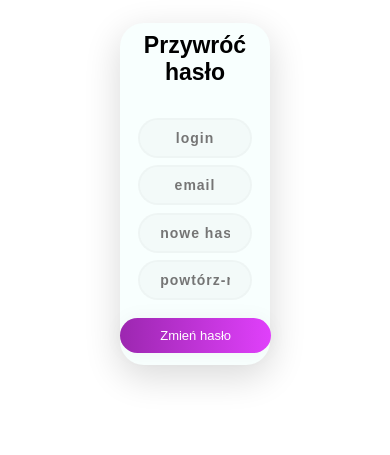
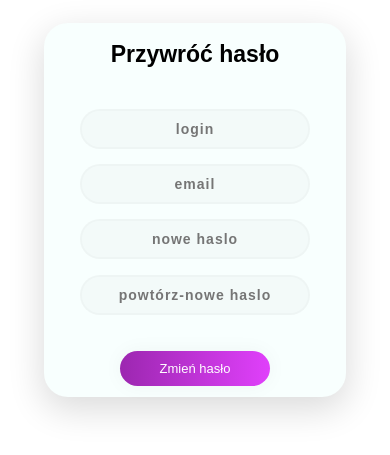
Before and after one commit to Imgish/Imgish, a PHP site: page /zapomnialeshasla.php in a window 390 px wide. Shown: the top 455 px of the page. Run offline with PHP 8.4, Linux system fonts and the light colour scheme.

Commit message:
Update PasswordChange.css

```diff
--- a/Strona/css/PasswordChange.css
+++ b/Strona/css/PasswordChange.css
@@ -105,3 +105,9 @@
     text-align: center;
     margin-top: 5%;
 }
+
+@media (max-width: 680px){
+    .FormRestore{
+        width:302px;
+    }
+}
```
